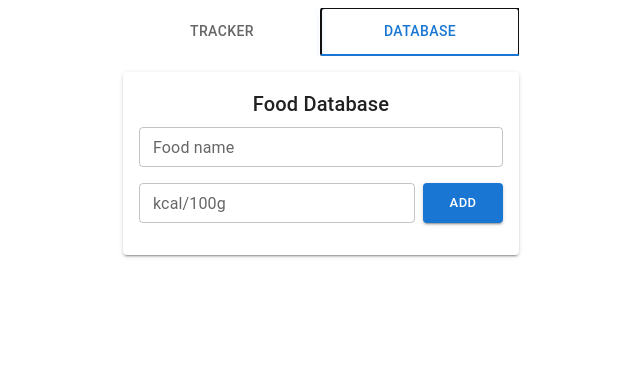
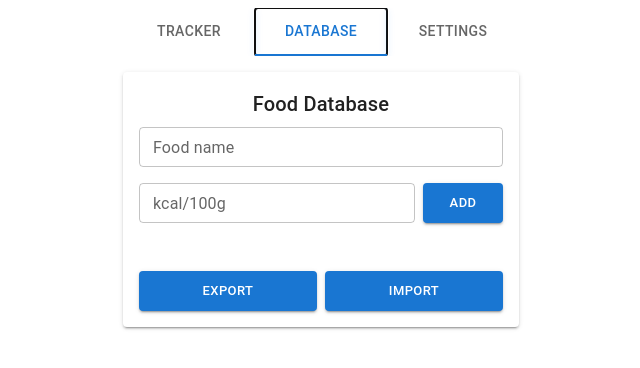
Before and after one commit to pglira/ct, a React (Vite) app: page / in a window 1280 px wide. Both pictures are taken after a click on the tab "DATABASE". Shown: the top 368 px of the page, without its empty margins (319-959 px from the left). Built offline with nearby package versions, Linux system fonts and the light colour scheme.

Commit message:
feat: add import/export functionality for food database and enhance settings UI

```diff
--- a/src/App.tsx
+++ b/src/App.tsx
@@ -113,6 +113,40 @@ function App() {
     setEntries([]);
   }
 
+  // Export foodDb as JSON file
+  function exportFoodDb() {
+    const dataStr = JSON.stringify(foodDb, null, 2);
+    const blob = new Blob([dataStr], { type: 'application/json' });
+    const url = URL.createObjectURL(blob);
+    const a = document.createElement('a');
+    a.href = url;
+    a.download = 'foodDb.json';
+    a.click();
+    URL.revokeObjectURL(url);
+  }
+
+  // Import foodDb from JSON file
+  function importFoodDb(e: React.ChangeEvent<HTMLInputElement>) {
+    const file = e.target.files?.[0];
+    if (!file) return;
+    const reader = new FileReader();
+    reader.onload = (event) => {
+      try {
+        const json = JSON.parse(event.target?.result as string);
+        if (Array.isArray(json) && json.every(f => typeof f.id === 'string' && typeof f.name === 'string' && typeof f.kcalPer100g === 'number')) {
+          setFoodDb(json);
+        } else {
+          alert('Invalid file format.');
+        }
+      } catch {
+        alert('Could not parse file.');
+      }
+    };
+    reader.readAsText(file);
+    // Reset input value so the same file can be selected again
+    e.target.value = '';
+  }
+
   // Sort foodDb alphabetically by name for display
   const sortedFoodDb: Food[] = [...foodDb].sort((a, b) => a.name.localeCompare(b.name));
 
@@ -123,7 +157,7 @@ function App() {
 
   // Custom progress bar
   const BorderLinearProgress = styled(LinearProgress)(({ theme }) => ({
-    height: 10,
+    height: 18,
     borderRadius: 5,
     backgroundColor: theme.palette.grey[200],
     '& .MuiLinearProgress-bar': {
@@ -138,6 +172,7 @@ function App() {
         <Tabs value={tab} onChange={(_, v) => setTab(v)} variant="fullWidth">
           <Tab label="Tracker" />
           <Tab label="Database" />
+          <Tab label="Settings" />
         </Tabs>
       </Box>
       {tab === 0 && (
@@ -145,31 +180,12 @@ function App() {
           <Box mb={2}>
             <Paper elevation={2}>
               <Box p={2}>
-                <Typography variant="h6" gutterBottom>Daily Goal</Typography>
-                <TextField
-                  label="kcal"
-                  type="number"
-                  value={dailyLimit}
-                  onChange={e => setDailyLimit(Number(e.target.value))}
-                  inputProps={{ min: 0, inputMode: 'numeric', pattern: '[0-9]*' }}
-                  size="small"
-                  fullWidth
-                  sx={{ '& .MuiInputBase-root': { height: '40px' } }}
-                />
+                <Typography variant="h6" gutterBottom>Goal</Typography>
                 <Box mt={2}>
-                  <Box display="flex" justifyContent="space-between" alignItems="center" mb={0.5}>
-                    <Typography variant="subtitle2" fontWeight={600}>
-                      Daily Total
-                    </Typography>
-                    <Typography fontWeight={700} color={overLimit ? 'error.main' : 'text.primary'}>
-                      {totalKcal} / {dailyLimit} kcal
-                      {overLimit && <span> (Over limit!)</span>}
-                    </Typography>
-                  </Box>
                   <Box mt={1} mb={1}>
                     <Box display="flex" justifyContent="space-between" mb={0.5}>
                       <Typography variant="caption" color="text.secondary">
-                        Consumed
+                        Consumed: {totalKcal} kcal
                       </Typography>
                       <Typography variant="caption" color="text.secondary">
                         Remaining: {Math.max(0, dailyLimit - totalKcal)} kcal
@@ -302,7 +318,7 @@ function App() {
           <Paper elevation={2}>
             <Box p={2}>
               <Typography variant="h6" gutterBottom>Food Database</Typography>
-              <Box display="flex" flexDirection="column" gap={1}>
+              <Box display="flex" flexDirection="column" gap={1} mb={2}>
                 <TextField
                   label="Food name"
                   value={foodName}
@@ -371,6 +387,56 @@ function App() {
                   </ListItem>
                 ))}
               </List>
+              <Box display="flex" gap={1} mt={2}>
+                <Button
+                  variant="contained"
+                  onClick={exportFoodDb}
+                  size="small"
+                  sx={{
+                    height: '40px',
+                    flex: 1,
+                    display: 'flex',
+                    alignItems: 'center',
+                    justifyContent: 'center'
+                  }}
+                >
+                  Export
+                </Button>
+                <Button
+                  variant="contained"
+                  component="label"
+                  size="small"
+                  sx={{
+                    height: '40px',
+                    flex: 1,
+                    display: 'flex',
+                    alignItems: 'center',
+                    justifyContent: 'center'
+                  }}
+                >
+                  Import
+                  <input type="file" accept="application/json" hidden onChange={importFoodDb} />
+                </Button>
+              </Box>
+            </Box>
+          </Paper>
+        </Box>
+      )}
+      {tab === 2 && (
+        <Box mb={2}>
+          <Paper elevation={2}>
+            <Box p={2}>
+              <Typography variant="h6" gutterBottom>Settings</Typography>
+              <TextField
+                label="Daily Goal (kcal)"
+                type="number"
+                value={dailyLimit}
+                onChange={e => setDailyLimit(Number(e.target.value))}
+                inputProps={{ min: 0, inputMode: 'numeric', pattern: '[0-9]*' }}
+                size="small"
+                fullWidth
+                sx={{ '& .MuiInputBase-root': { height: '40px' }, mt: 1 }}
+              />
             </Box>
           </Paper>
         </Box>
```
